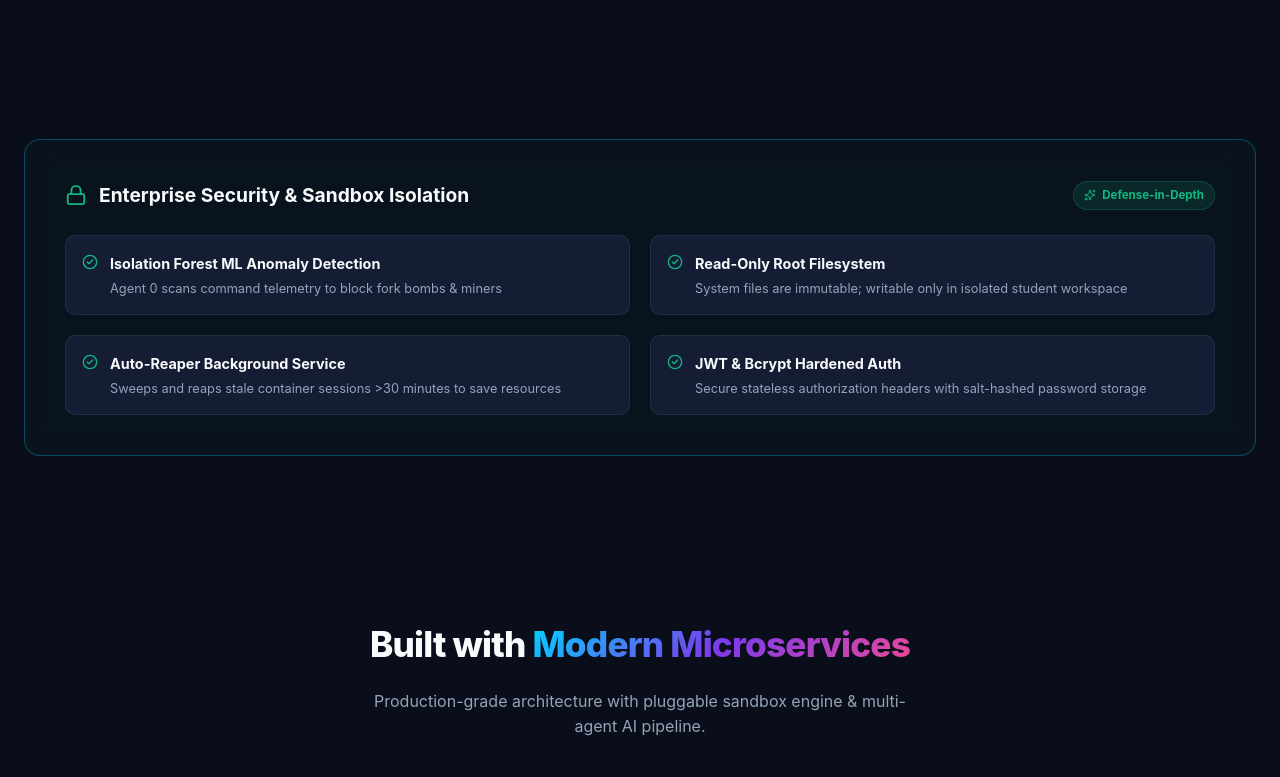
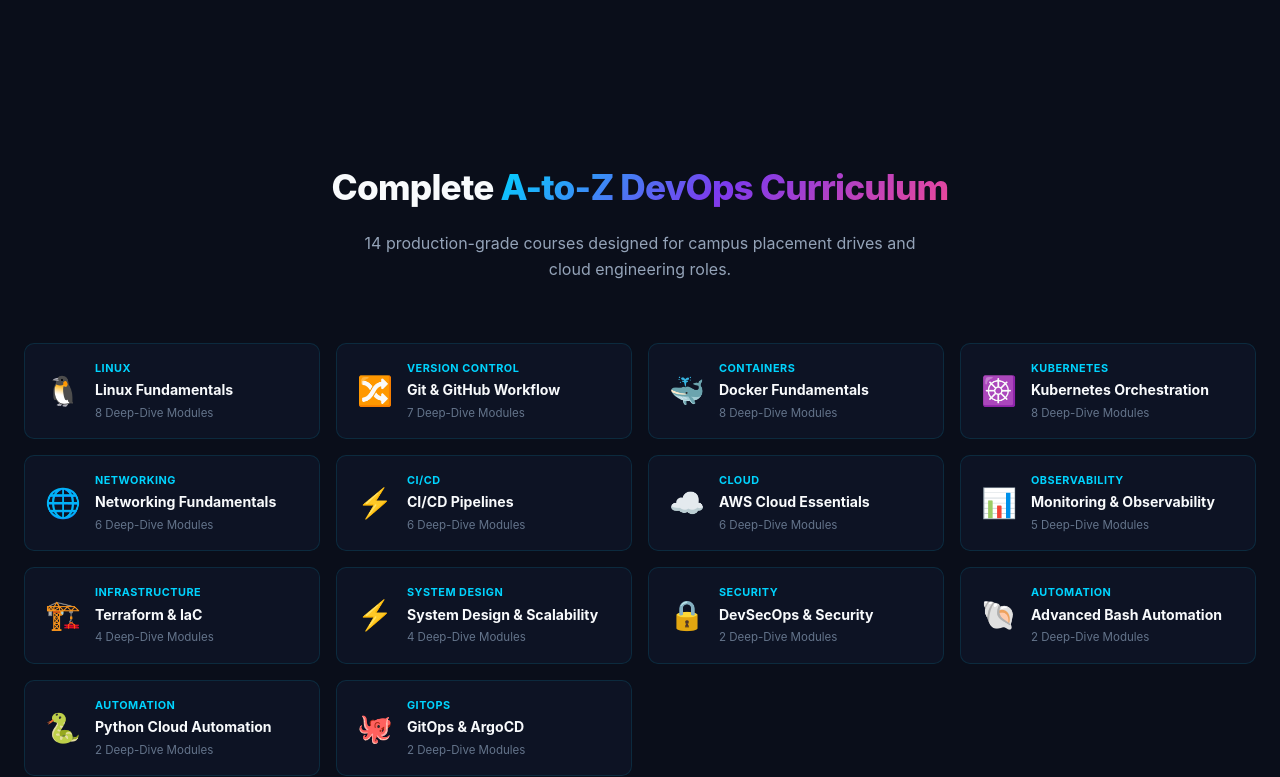
Before and after one commit to yashsrivastava1408/OpsAcademy, a React (Vite) app in the folder client/: page / in a window 1280 px wide. Shown: the part 1369-2146 px from the top of the page. Built offline with nearby package versions, Linux system fonts and the light colour scheme; no server answers.

Commit message:
feat: enhance landing page aesthetic, 14-course curriculum showcase, and responsive styling

```diff
--- a/client/src/pages/LandingPage.css
+++ b/client/src/pages/LandingPage.css
@@ -271,6 +271,75 @@
   font-size: 0.85rem;
   color: var(--text-secondary);
   line-height: 1.6;
+}
+
+/* ── Curriculum Showcase ─────────────────────────────────── */
+.curriculum-section {
+  padding: 60px 0 80px;
+}
+
+.curriculum-grid {
+  display: grid;
+  grid-template-columns: repeat(4, 1fr);
+  gap: 16px;
+}
+
+.curriculum-card {
+  display: flex;
+  align-items: center;
+  gap: 14px;
+  padding: 16px 20px;
+  border-radius: var(--radius-md);
+  border: 1px solid rgba(0, 212, 255, 0.12);
+  transition: all var(--transition-smooth);
+}
+
+.curriculum-card:hover {
+  border-color: var(--accent-cyan);
+  transform: translateY(-3px);
+  box-shadow: 0 0 20px rgba(0, 212, 255, 0.15);
+}
+
+.curriculum-card-icon {
+  font-size: 1.8rem;
+  flex-shrink: 0;
+}
+
+.curriculum-card-info {
+  display: flex;
+  flex-direction: column;
+  gap: 2px;
+}
+
+.curriculum-cat {
+  font-size: 0.68rem;
+  font-weight: 700;
+  text-transform: uppercase;
+  letter-spacing: 0.5px;
+  color: var(--accent-cyan);
+}
+
+.curriculum-title {
+  font-size: 0.88rem;
+  font-weight: 700;
+  color: var(--text-bright);
+}
+
+.curriculum-meta {
+  font-size: 0.72rem;
+  color: var(--text-muted);
+}
+
+@media (max-width: 1024px) {
+  .curriculum-grid {
+    grid-template-columns: repeat(2, 1fr);
+  }
+}
+
+@media (max-width: 600px) {
+  .curriculum-grid {
+    grid-template-columns: 1fr;
+  }
 }
 
 /* ── Security Section ─────────────────────────────────────── */
--- a/client/src/pages/LandingPage.jsx
+++ b/client/src/pages/LandingPage.jsx
@@ -38,8 +38,24 @@
     icon: <Zap size={24} />,
     title: 'Auto-Grading Verification',
     description: 'Automated test suite executing checks inside active sandboxes. Evaluates outputs and returns instant step-by-step verification.',
-    color: 'orange',
   },
+];
+
+const CURRICULUM_COURSES = [
+  { title: 'Linux Fundamentals', category: 'Linux', icon: '🐧', sections: '8 Deep-Dive Modules' },
+  { title: 'Git & GitHub Workflow', category: 'Version Control', icon: '🔀', sections: '7 Deep-Dive Modules' },
+  { title: 'Docker Fundamentals', category: 'Containers', icon: '🐳', sections: '8 Deep-Dive Modules' },
+  { title: 'Kubernetes Orchestration', category: 'Kubernetes', icon: '☸️', sections: '8 Deep-Dive Modules' },
+  { title: 'Networking Fundamentals', category: 'Networking', icon: '🌐', sections: '6 Deep-Dive Modules' },
+  { title: 'CI/CD Pipelines', category: 'CI/CD', icon: '⚡', sections: '6 Deep-Dive Modules' },
+  { title: 'AWS Cloud Essentials', category: 'Cloud', icon: '☁️', sections: '6 Deep-Dive Modules' },
+  { title: 'Monitoring & Observability', category: 'Observability', icon: '📊', sections: '5 Deep-Dive Modules' },
+  { title: 'Terraform & IaC', category: 'Infrastructure', icon: '🏗️', sections: '4 Deep-Dive Modules' },
+  { title: 'System Design & Scalability', category: 'System Design', icon: '⚡', sections: '4 Deep-Dive Modules' },
+  { title: 'DevSecOps & Security', category: 'Security', icon: '🔒', sections: '2 Deep-Dive Modules' },
+  { title: 'Advanced Bash Automation', category: 'Automation', icon: '🐚', sections: '2 Deep-Dive Modules' },
+  { title: 'Python Cloud Automation', category: 'Automation', icon: '🐍', sections: '2 Deep-Dive Modules' },
+  { title: 'GitOps & ArgoCD', category: 'GitOps', icon: '🐙', sections: '2 Deep-Dive Modules' },
 ];
 
 const SECURITY_HIGHLIGHTS = [
@@ -112,8 +128,8 @@
             </div>
             <div className="hero-stats animate-fade-in-up" style={{ animationDelay: '300ms' }}>
               <div className="hero-stat">
-                <span className="hero-stat-value">4</span>
-                <span className="hero-stat-label">Core Courses</span>
+                <span className="hero-stat-value">14</span>
+                <span className="hero-stat-label">A-to-Z Courses</span>
               </div>
               <div className="hero-stat-divider"></div>
               <div className="hero-stat">
@@ -171,6 +187,33 @@
                 </div>
                 <h3 className="feature-title">{feature.title}</h3>
                 <p className="feature-desc">{feature.description}</p>
+              </div>
+            ))}
+          </div>
+        </div>
+      </section>
+
+      {/* ── 14 Courses Showcase Section ──────────────────────── */}
+      <section className="curriculum-section">
+        <div className="container">
+          <div className="section-header">
+            <h2 className="section-title">
+              Complete <span className="gradient-text">A-to-Z DevOps Curriculum</span>
+            </h2>
+            <p className="section-subtitle">
+              14 production-grade courses designed for campus placement drives and cloud engineering roles.
+            </p>
+          </div>
+
+          <div className="curriculum-grid stagger-children">
+            {CURRICULUM_COURSES.map((course, i) => (
+              <div key={i} className="curriculum-card glass-card animate-fade-in-up">
+                <div className="curriculum-card-icon">{course.icon}</div>
+                <div className="curriculum-card-info">
+                  <span className="curriculum-cat">{course.category}</span>
+                  <h4 className="curriculum-title">{course.title}</h4>
+                  <span className="curriculum-meta">{course.sections}</span>
+                </div>
               </div>
             ))}
           </div>
```
